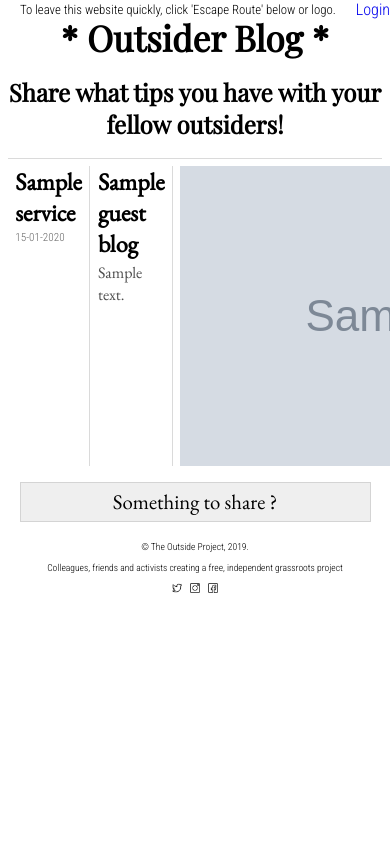
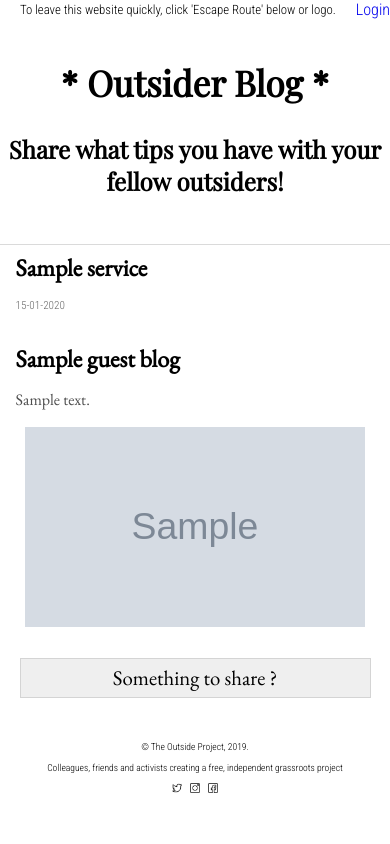
Before and after one commit to noethix/TOP2, a Symfony app: template templates/guest_blog/index.html.twig in a window 390 px wide; the page is wider, and only the part inside the window is pictured. Run offline with Twig, Linux system fonts and the light colour scheme; the template is opened without the code that fills it: most values are stand-ins (such as "Sample title", 1, 10 or a date in 2020); grey boxes marked "Sample" are stand-in pictures; some libraries are stand-ins or nearby versions.

Commit message:
blog responsive

```diff
--- a/public/CSS/base.css
+++ b/public/CSS/base.css
@@ -376,6 +376,7 @@ ul li {
   text-align: justify;
   font-family: 'EB Garamond', serif;
   line-height: 1.5;
+  color: rgb(78, 78, 78);
 }
 
 .notice-content h2 {
@@ -384,7 +385,7 @@ ul li {
 }
 
 .date {
-  color: rgb(78, 78, 78);
+  color: rgb(104, 104, 104);
   font-family: 'Roboto Condensed', sans-serif;
   font-size: .8rem;
   padding-bottom: 3%;
--- a/public/CSS/base_blog.css
+++ b/public/CSS/base_blog.css
@@ -61,7 +61,7 @@ html, body {
     font-size: 1.3rem;
     cursor: pointer;
     display: flex;
-    flex-direction: row;
+    flex-direction: column;
     justify-content: center;
     align-items: center;
     margin-top: 2%;
@@ -177,9 +177,8 @@ html, body {
 .photo {
     width: 1200px;
     height: 900px;
-  height: auto;
-  object-fit: cover;
-  margin: 2%;
+    object-fit: cover;
+    margin: 2%;
 }
 
 
@@ -294,6 +293,84 @@ html, body {
 
 
 @media screen and (max-width: 800px) {
+
+/*     BLOG POST     */
+
+    .blog-top {
+        padding: 10% 0;
+    }
+
+    .blog-top h1 {
+        padding: 5% 0;
+    }
+    .guest-blog-post {
+        display: flex;
+        flex-direction: column;
+        margin: 0;
+    }
+
+    .title-date h1 {
+        margin-left: 4%;
+    }
+
+    .title-date p {
+        margin: 0 0 4% 4%;
+    }
+
+    .title-date {
+        width: 100%;
+        display: flex;
+        flex-direction: column;
+        padding: 0;
+        border-width: 0 0 0 0;
+        border-style: none;
+    }
+
+    .action-btns {
+        display: flex;
+        flex-direction: row;
+        justify-content: space-evenly;
+    }
+
+    .blog-action {
+        padding: 0% 6%;
+        font-size: .9rem;
+        height: 30px;
+    }
+
+    .blog-middle {
+        margin: 2% 4%;
+        padding: 0;
+        border-width: 0 0 0 0;
+        border-style: none;
+    }
+
+    .photo {
+        width: 340px;
+        height: 200px;
+        object-fit: cover;
+        margin: 2% auto;
+    }
+
+    .btn-share {
+        margin: 6% auto;
+    }
+
+    /*     NEW BLOG POST     */
+
+    .blog-share h1 {
+        padding: 5% 0 10% 0;
+    }
+
+    form{
+        width: 90%;
+    }
+
+    .btn-contact {
+        margin: 5% auto;
+    }
+
+/*     FOOTER     */
     .footer-links {
         font-size: .6rem;
         flex-direction: column;
--- a/templates/base_blog.html.twig
+++ b/templates/base_blog.html.twig
@@ -31,13 +31,18 @@
 
         </div>
       <section class="blog-top">
-            {% if is_granted('ROLE_ADMIN') %}
-            <a href="{{ path('easyadmin') }}"></a>  <button class="btn btn-redirect btn-panel-admin">
-                  <img src="{{ asset('PICS/control-panel.png') }}"><p>Go to Admin Panel</p>
-              </button></a>
-              {% endif %}
+  {% if is_granted('ROLE_ADMIN') %}
+              <button class="btn btn-redirect btn-panel-admin">
+                  <a href="{{ path('easyadmin') }}">
+                   <!--<img src="{{ asset('PICS/control-panel.png') }}">--><p>Go to Admin Panel</p> </a>
+               </button>
+               {% endif %}
     <h1 class="blog-title"> * Outsider Blog *</h1>
     <h2>Share what tips you have with your fellow outsiders!</h2>
+
+
+
+
 
     </section>
 
--- a/templates/guest_blog/index.html.twig
+++ b/templates/guest_blog/index.html.twig
@@ -11,6 +11,7 @@
         <h1>{{ guest_blog.Service }}</h1>
         <p>{{ guest_blog.Date ? guest_blog.Date|date('d-m-Y') : '' }}</p>
 
+        <div class="action-btns">
             {% if user == guest_blog.author %}
             <button class="blog-action"><a href="{{ path('guest_blog_edit', {'id': guest_blog.id}) }}">Edit</a></button>
             <button class="blog-action"><a href="{{ path('guest_blog_delete', {'id': guest_blog.id}) }}">Delete</a></button>
@@ -19,6 +20,8 @@
             {% if is_granted('ROLE_ADMIN') %}
             <button class="blog-action"><a href="{{ path('guest_blog_delete', {'id': guest_blog.id}) }}">ADMIN DELETE</a></button>
             {% endif %}
+
+        </div>
     </div>
 
     <div class="blog-middle">
```
Lines whose indentation alone changed are shown as unchanged.
